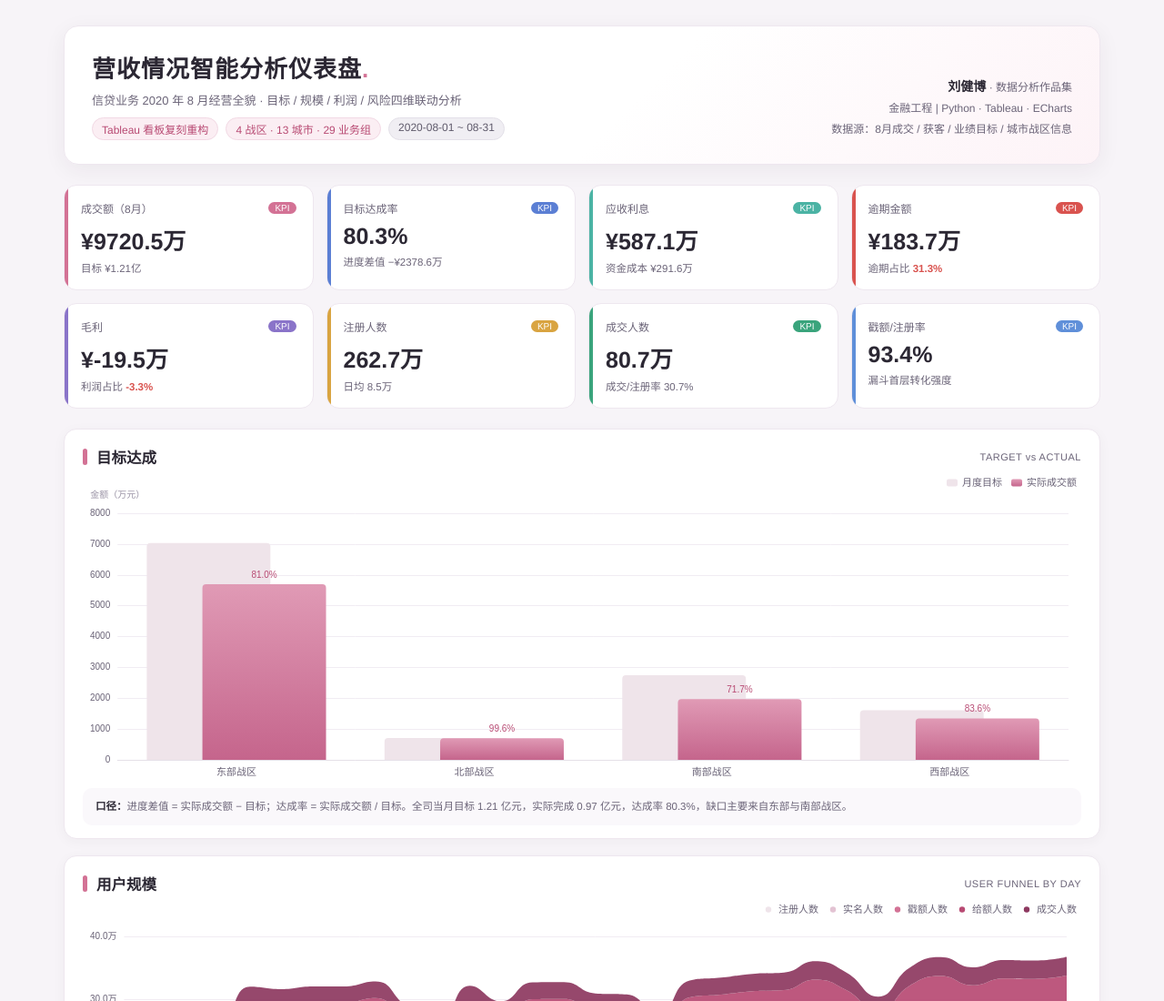
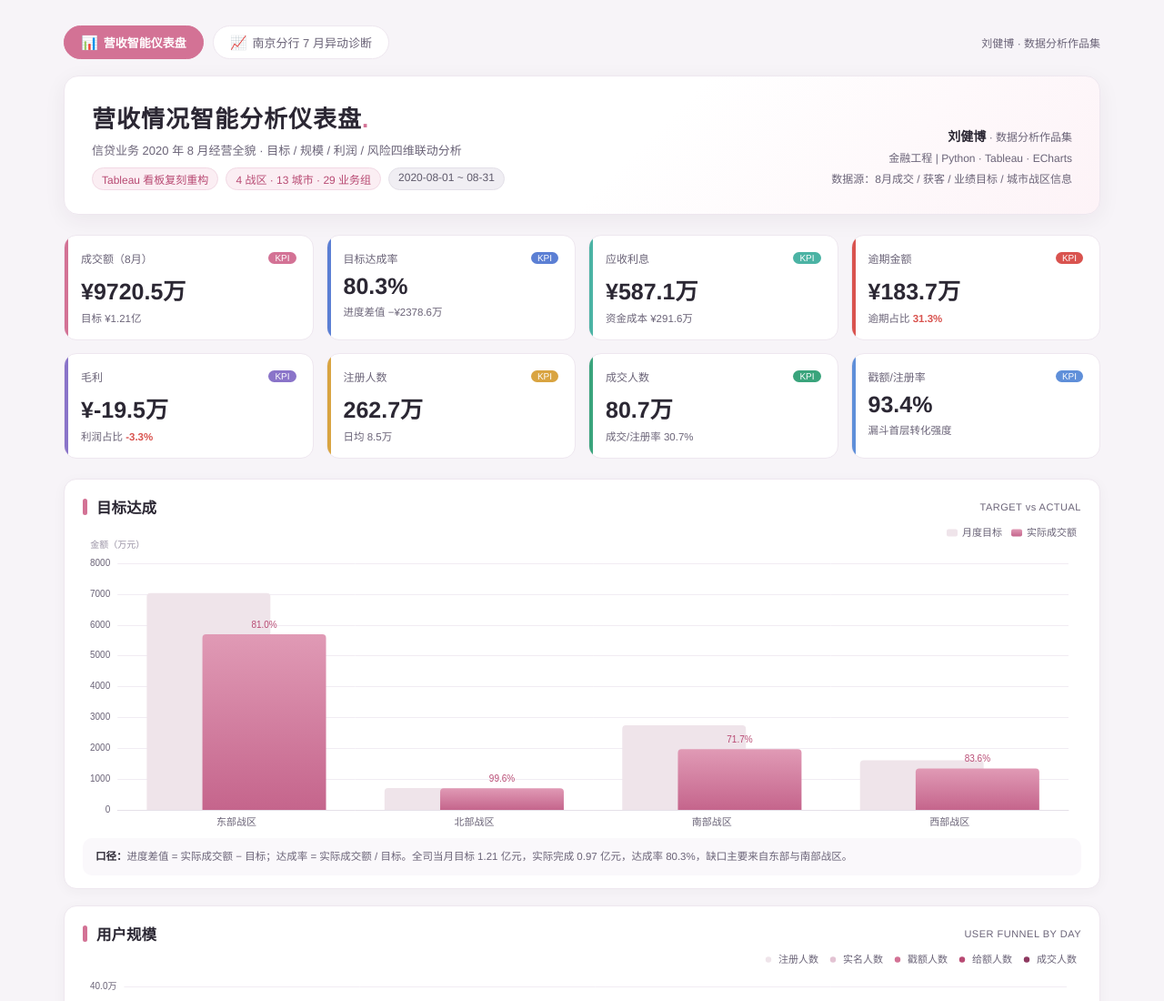
Before and after one commit to OI-CTFsky/revenue-dashboard, a plain HTML site: page index.html in a window 1280 px wide. Shown: the top 1100 px of the page at 91% size. Drawn offline with nearby package versions, Linux system fonts and the light colour scheme.

Commit message:
portfolio: add project nav (E02 analysis entry)

```diff
--- a/index.html
+++ b/index.html
@@ -61,12 +61,26 @@
     .h-meta{text-align:left}
   }
   @media(max-width:520px){.kpis{grid-template-columns:1fr 1fr}.kpi .value{font-size:20px}}
+  /* ---------- portfolio nav ---------- */
+  .pnav{display:flex;gap:10px;margin-bottom:18px;flex-wrap:wrap}
+  .pnav a{font-size:13px;padding:8px 18px;border-radius:22px;text-decoration:none;border:1px solid var(--line);
+    background:#fff;color:var(--ink-2);transition:all .15s;display:inline-flex;align-items:center;gap:6px}
+  .pnav a .ico{font-size:15px}
+  .pnav a.on{background:var(--accent);color:#fff;border-color:var(--accent);font-weight:600}
+  .pnav a:not(.on):hover{border-color:var(--accent);color:var(--accent-deep)}
+  .pnav .spacer{margin-left:auto;font-size:12px;color:var(--ink-2);align-self:center}
 </style>
 <script src="https://cdn.bootcdn.net/ajax/libs/echarts/5.5.0/echarts.min.js"><\/script>
 <script>if(typeof echarts==="undefined")document.write('<script src="https://cdn.staticfile.net/echarts/5.5.0/echarts.min.js"><\/script>')</script>
 </head>
 <body>
 <div class="wrap">
+
+  <nav class="pnav">
+    <a class="on" href="index.html"><span class="ico">📊</span>营收智能仪表盘</a>
+    <a href="e02-analysis.html"><span class="ico">📈</span>南京分行 7 月异动诊断</a>
+    <span class="spacer">刘健博 · 数据分析作品集</span>
+  </nav>
 
   <header>
     <div class="h-title">
```
